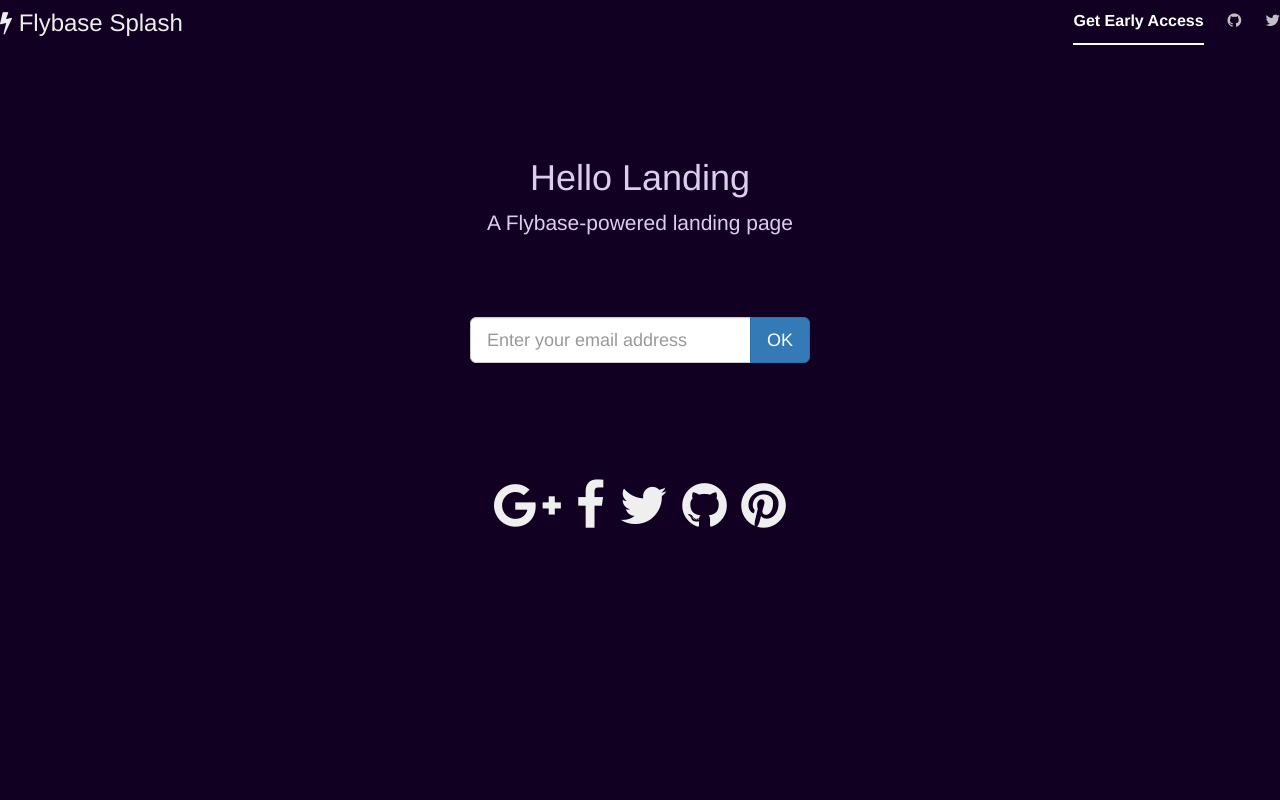
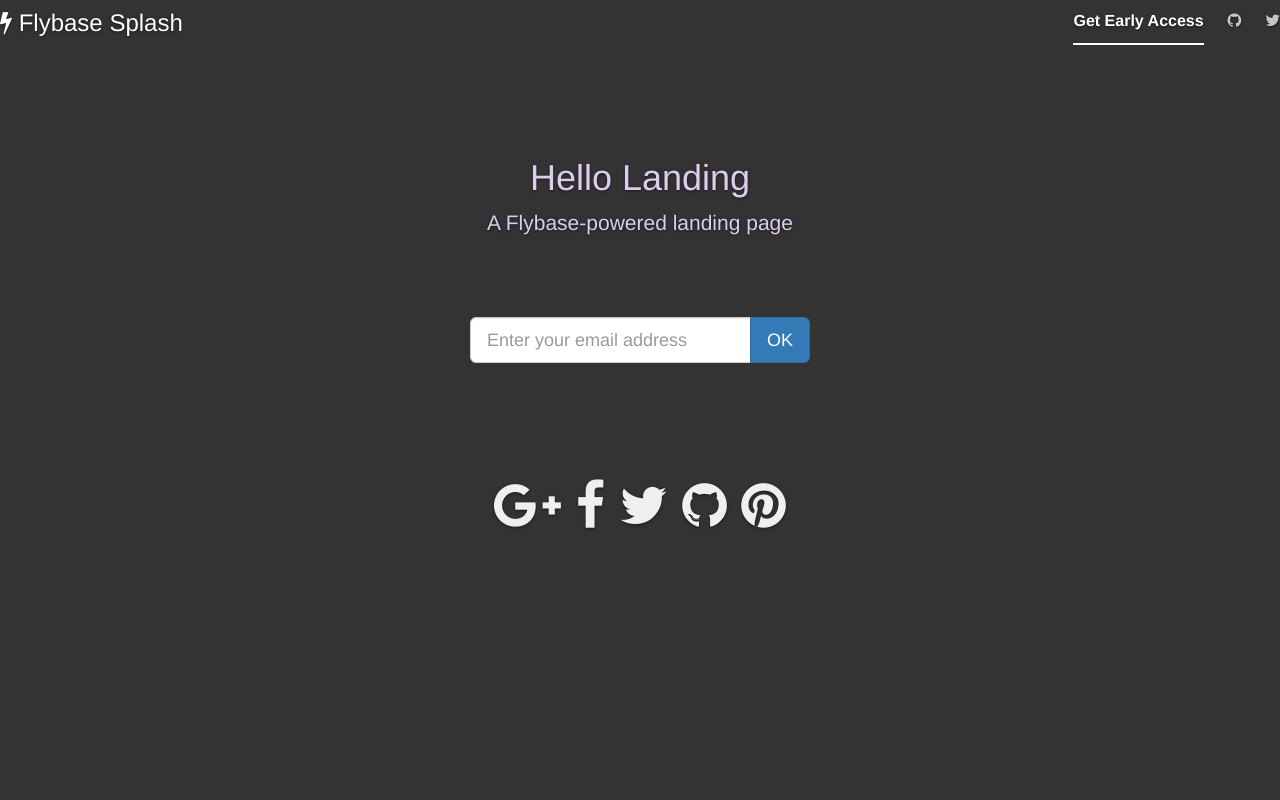
Before and after one commit to flybaseio/landing-page, a plain HTML site: page index.html in a window 1280 px wide. Shown: the top 800 px of the page. Drawn offline with nearby package versions, Linux system fonts and the light colour scheme.

Commit message:
Update index.html

```diff
--- a/index.html
+++ b/index.html
@@ -62,9 +62,10 @@
 			margin: 0 auto;
 			width: 100%;
 			min-height:100%;
-			background-color:#110022;
-			color:#eee;
+			background-color:#333;
+			color:#fff;
 			overflow:hidden;
+			text-shadow: 0 1px 3px rgba(0,0,0,.5);
 		}
 		.container-full a {
 			color:#efefef;
@@ -75,6 +76,10 @@
 		}
 		.v-center {
 			margin-top:7%;
+		}
+		.socialbar{
+			font-size:39pt;
+			color:#fff;
 		}
 	</style>
 </head>
@@ -111,7 +116,7 @@
 			</div>
 		</div> <!-- /row -->
 		<div class="row">
-			<div class="col-lg-12 text-center v-center" style="font-size:39pt;color:#fff;">
+			<div class="col-lg-12 text-center v-center socialbar">
 				<a href="#"><i class="fa fa-google-plus"></i></a>
 				<a href="#"><i class="fa fa-facebook"></i></a>
 				<a href="https://twitter.com/flybaseio"><i class="fa fa-twitter"></i></a>
```
